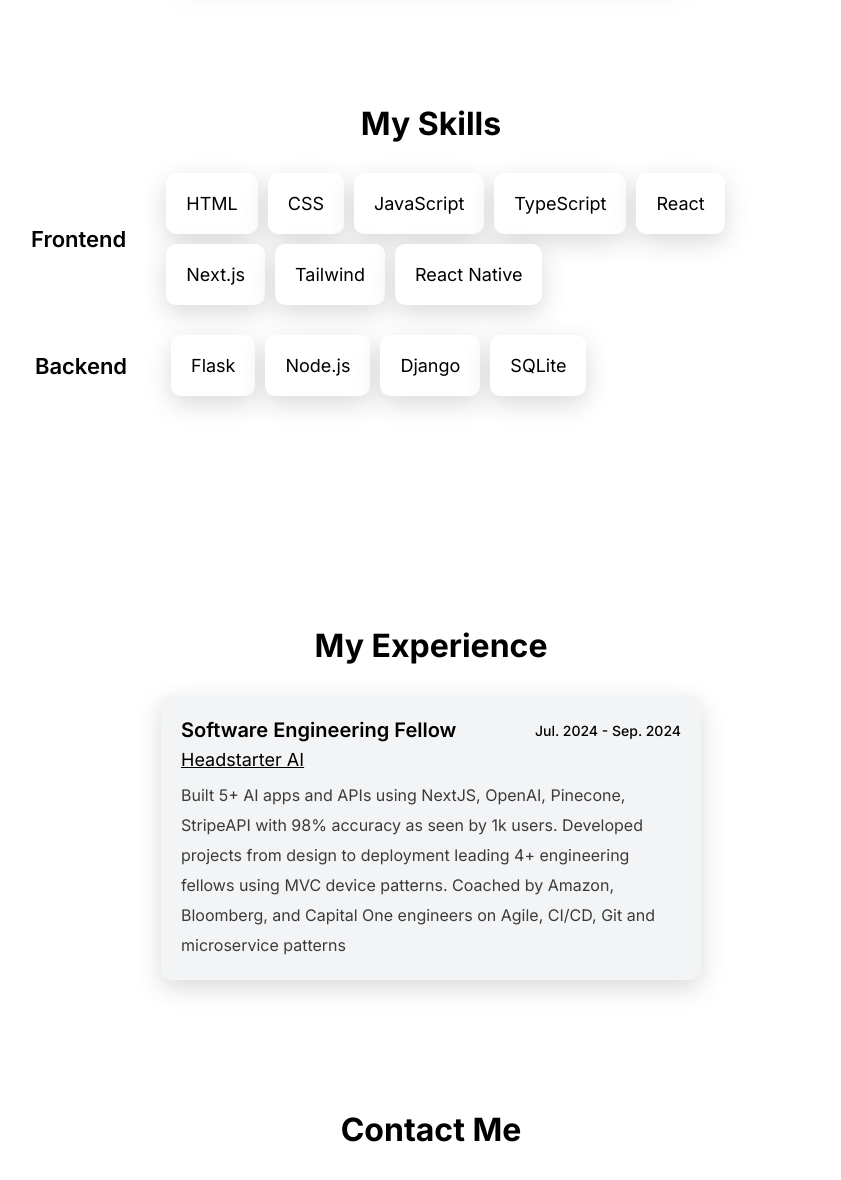
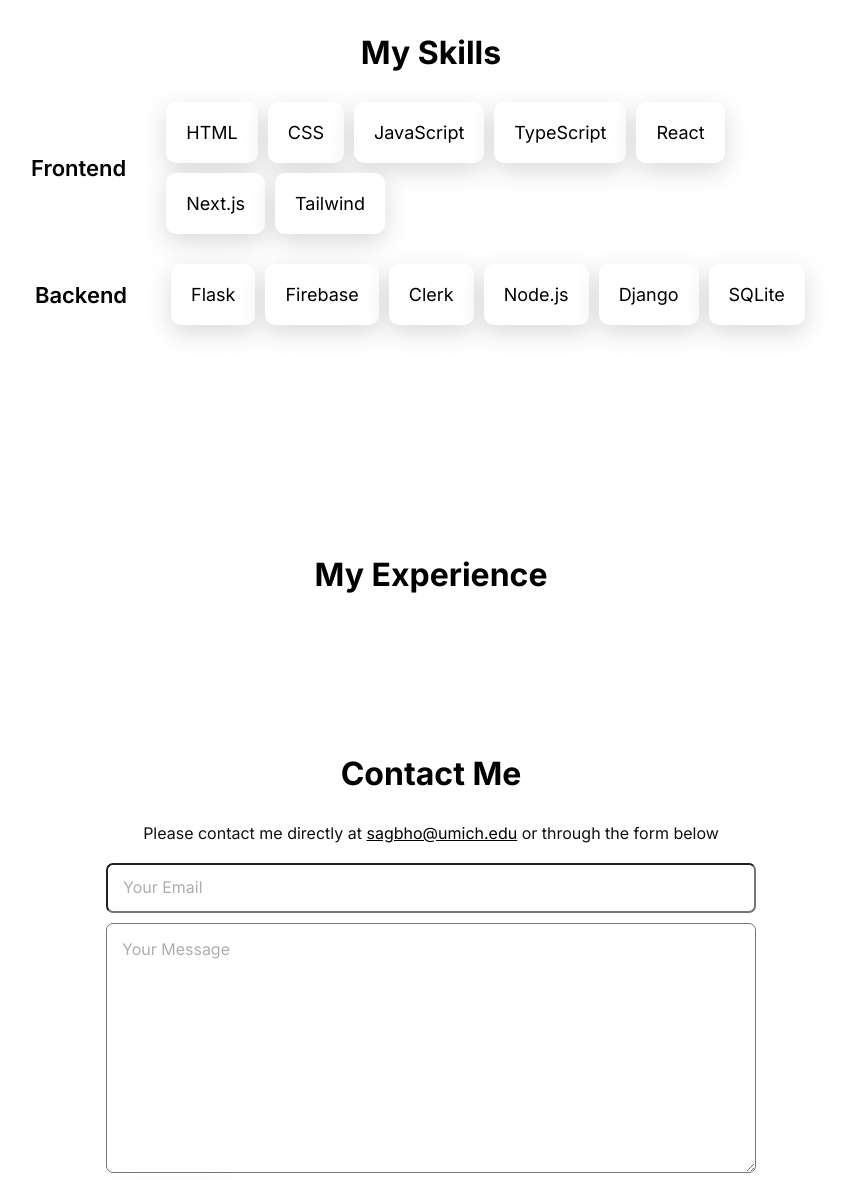
Before and after one commit to sagbho/sagbho.github.io, a plain HTML site: page index.html in a window 1280 px wide. Shown: the part 1987-3167 px from the top of the page, without its empty margins (209-1050 px from the left). Drawn offline with Linux system fonts and the light colour scheme.

Commit message:
updated index.html

```diff
--- a/index.html
+++ b/index.html
@@ -58,10 +58,6 @@
                 degree in Computer Science. With a solid
                 foundation in frontend and backend technologies such as React, Next.js, and Flask, I have created
                 multiple projects ranging from website revamps to full-stack web applications.
-            </p>
-            <p class="main__about--paragraph">
-                As a Software Engineering Fellow at Headstarter AI, I am building 5+ AI projects, participating in
-                bi-weekly hackathons, and launching a final project with the goal of acquiring 1,000+ users.
             </p>
             <!-- <p class="main__about--paragraph">
                 Lorem ipsum dolor sit amet, consectetur adipiscing elit, sed do eiusmodtempor incididunt ut labore et
@@ -138,7 +134,6 @@
                         <li>React</li>
                         <li>Next.js</li>
                         <li>Tailwind</li>
-                        <li>React Native</li>
                     </ul>
                 </div>
             </div>
@@ -150,6 +145,8 @@
                 <div class="main__skills--list">
                     <ul>
                         <li>Flask</li>
+                        <li>Firebase</li>
+                        <li>Clerk</li>
                         <li>Node.js</li>
                         <li>Django</li>
                         <li>SQLite</li>
@@ -161,22 +158,6 @@
             <h1 class="main__experience--heading">
                 My Experience
             </h1>
-            <div class="main__experience--card">
-                <div class="card--heading">
-                    <div class="card--title">
-                        Software Engineering Fellow
-                    </div>
-                    <div class="card--date">Jul. 2024 - Sep. 2024</div>
-                </div>
-                <div class="card--company"><a href="https://headstarter.co/" target="_blank">Headstarter AI</a></div>
-                <div class="card--information">
-                    Built 5+ AI apps and APIs using NextJS, OpenAI, Pinecone, StripeAPI with 98% accuracy as seen by 1k
-                    users. Developed projects from design to deployment leading 4+ engineering fellows using MVC device
-                    patterns. Coached by Amazon, Bloomberg, and Capital One engineers on Agile, CI/CD, Git and
-                    microservice patterns
-                </div>
-            </div>
-
         </div>
 
 
```
